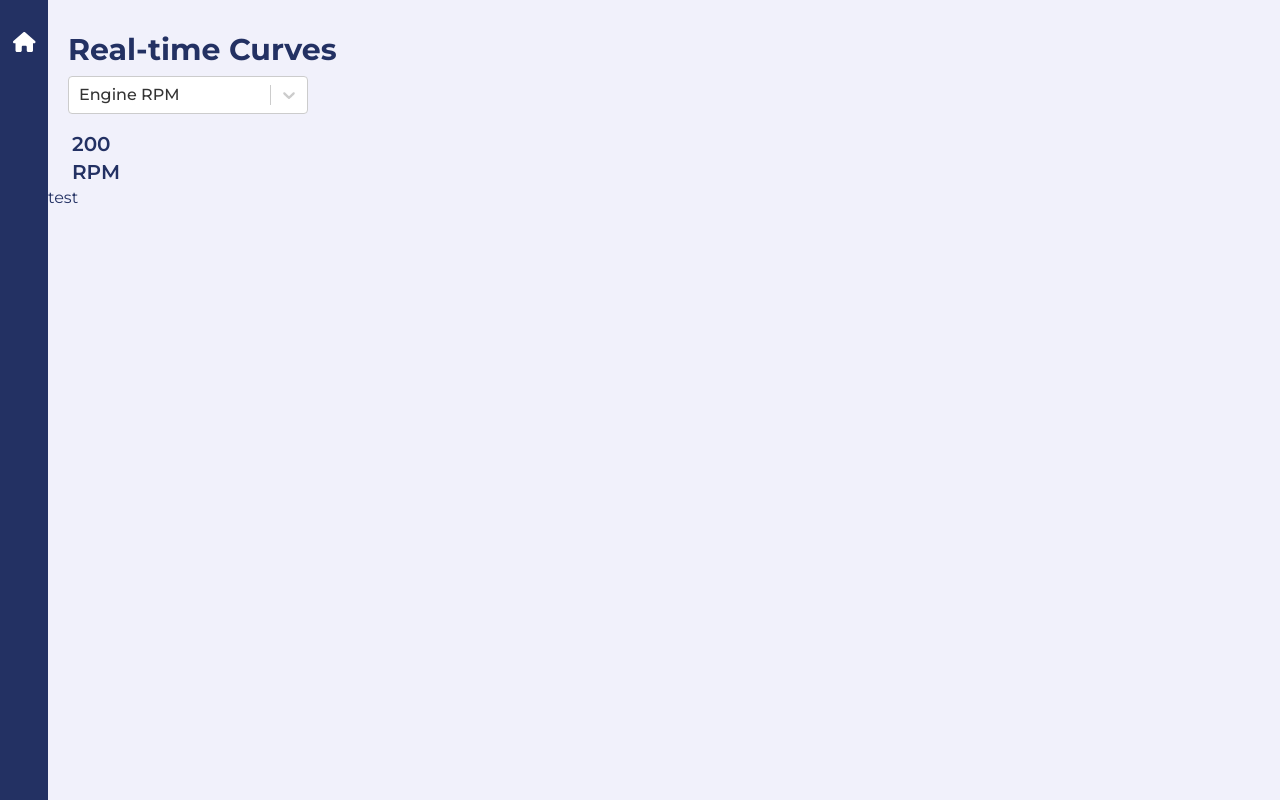
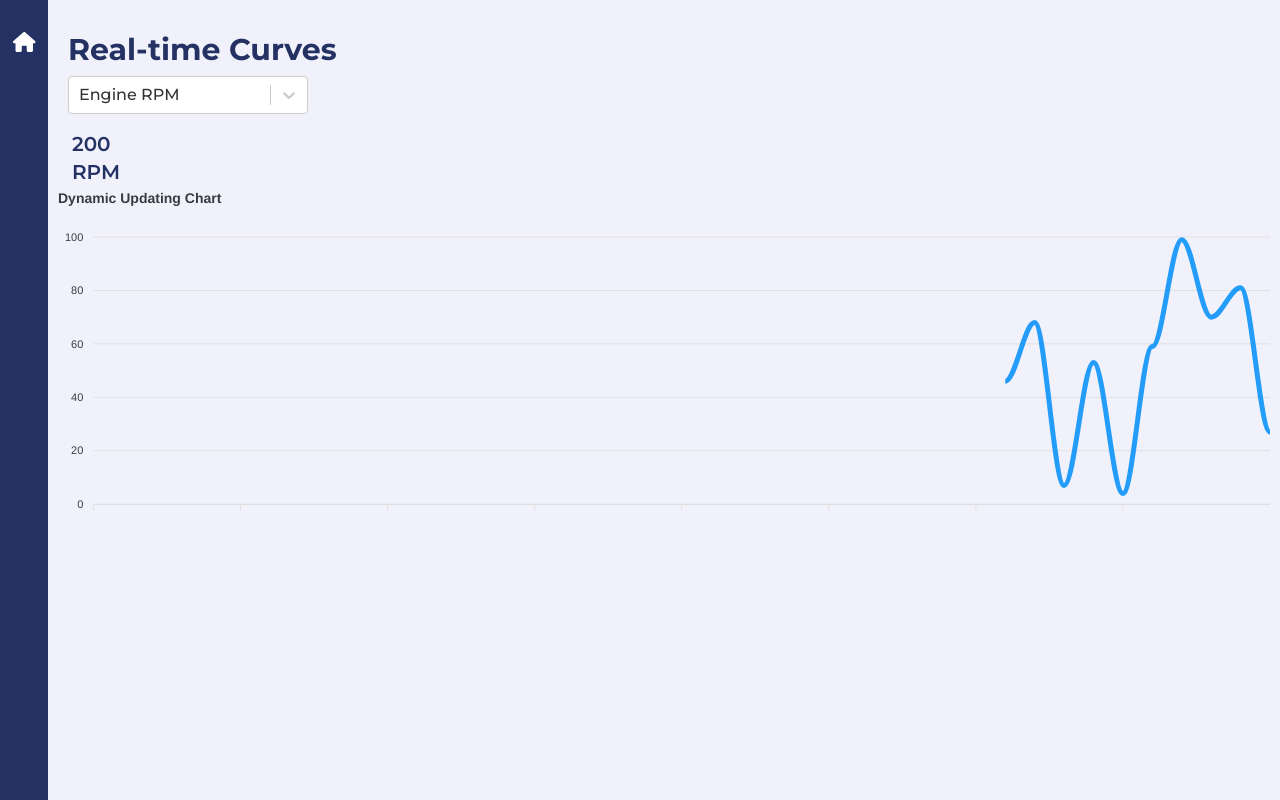
Before and after one commit to vitohartanto/CarConnect, a React (Vite) app: page /realtime-curves in a window 1280 px wide. Built offline with nearby package versions, Linux system fonts and the light colour scheme.

Commit message:
trying to fix realtime curves

```diff
--- /dev/null
+++ b/src/components/Bars.jsx
@@ -0,0 +1,89 @@
+// For now, when the time is 15:50:10, it shows the y axis to be 10. But when the time is 15:50:13, especially when the new data is being generated, the y axis during the 15:50:10 changes again. I don't want the previous data to change.
+
+import React, { useState, useEffect } from "react";
+import ReactDOM from "react-dom";
+import ReactApexChart from "react-apexcharts";
+
+const ApexChart = () => {
+  const [series, setSeries] = useState([{ data: [] }]);
+  const [options] = useState({
+    chart: {
+      id: "realtime",
+      height: 350,
+      type: "line",
+      animations: {
+        enabled: true,
+        easing: "linear",
+        dynamicAnimation: {
+          speed: 1000,
+        },
+      },
+      toolbar: {
+        show: false,
+      },
+      zoom: {
+        enabled: false,
+      },
+    },
+    dataLabels: {
+      enabled: false,
+    },
+    stroke: {
+      curve: "smooth",
+    },
+    title: {
+      text: "Dynamic Updating Chart",
+      align: "left",
+    },
+    markers: {
+      size: 0,
+    },
+    xaxis: {
+      type: "datetime",
+      range: 120000, // 1.5 hours
+    },
+    yaxis: {
+      max: 100,
+    },
+    legend: {
+      show: false,
+    },
+  });
+
+  useEffect(() => {
+    const interval = setInterval(() => {
+      const newSeries = generateRandomData();
+      setSeries([{ data: newSeries }]);
+    }, 3000);
+
+    return () => clearInterval(interval);
+  }, []);
+
+  const generateRandomData = () => {
+    const newData = [];
+    const baseTime = new Date().getTime() - 30000; // 30 seconds ago
+    for (let i = 0; i < 10; i++) {
+      newData.push({
+        x: baseTime + i * 3000, // Timestamps for every 3 seconds
+        y: Math.floor(Math.random() * 100) + 1, // Random number between 1 and 100
+      });
+    }
+    return newData;
+  };
+
+  return (
+    <div>
+      <div id="chart">
+        <ReactApexChart
+          options={options}
+          series={series}
+          type="line"
+          height={350}
+        />
+      </div>
+      <div id="html-dist"></div>
+    </div>
+  );
+};
+
+export default ApexChart;
--- a/src/pages/RealtimeCurves.jsx
+++ b/src/pages/RealtimeCurves.jsx
@@ -11,6 +11,7 @@ import {
   Legend,
   Line,
 } from "recharts";
+import ApexChart from "../components/Bars";
 
 const RealtimeCurves = () => {
   const [selectedParameter, setSelectedParameter] = useState(
@@ -86,7 +87,7 @@ const RealtimeCurves = () => {
           </LineChart>
         </div> */}
 
-        <h1>test</h1>
+        <ApexChart />
       </div>
     </div>
   );
```
